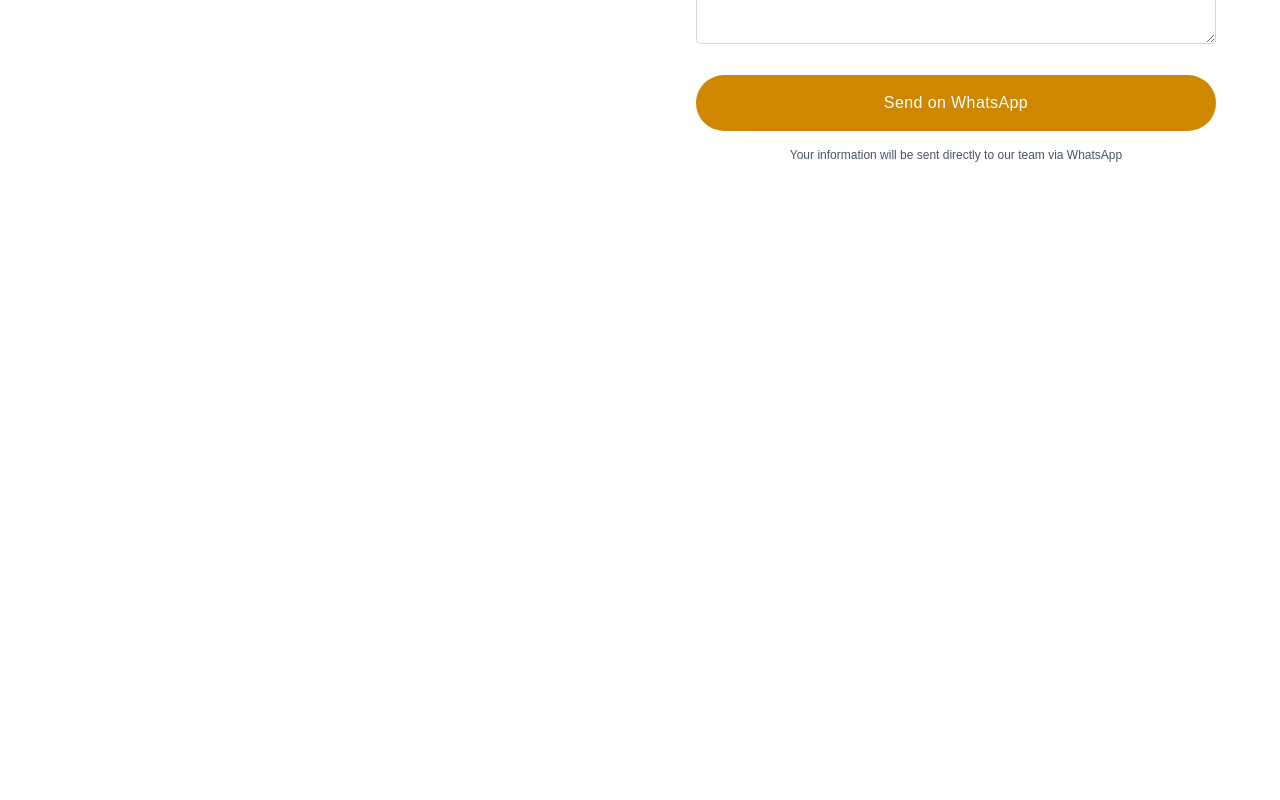
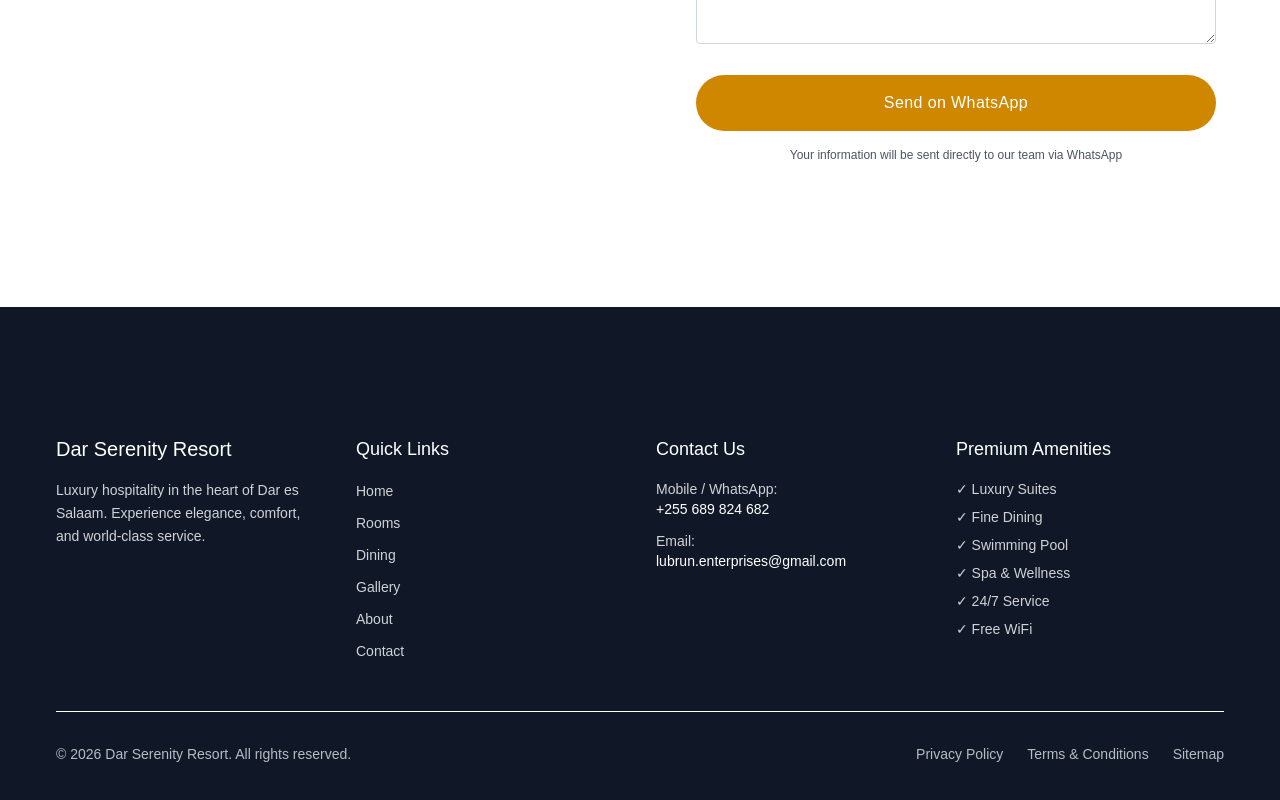
Before and after one commit to brianmichaelu/hotel3-website, a Next.js app: page / in a window 1280 px wide. Shown: the part 7226-8026 px from the top of the page. Built offline with nearby package versions, Linux system fonts and the light colour scheme.

Commit message:
Update Footer.tsx

```diff
--- a/app/components/Footer.tsx
+++ b/app/components/Footer.tsx
@@ -11,7 +11,7 @@ export default function Footer() {
   ];
 
   return (
-    <footer className="bg-brown text-white">
+    <footer className="bg-gray-900 text-white py-12 px-6 mt-0">
       <div className="max-w-7xl mx-auto px-4 sm:px-6 lg:px-8 py-16 sm:py-20">
         <div className="grid grid-cols-1 sm:grid-cols-2 lg:grid-cols-4 gap-8 mb-12">
           {/* About */}
```
